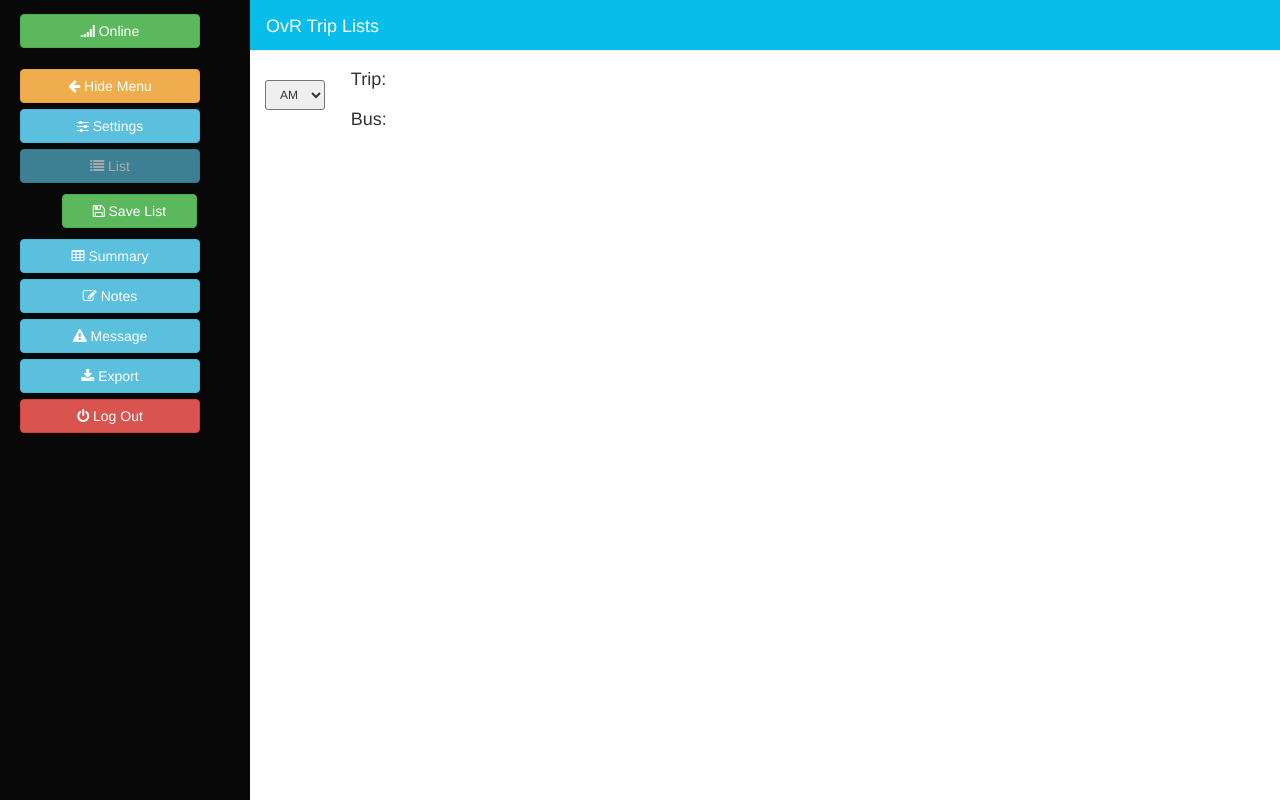
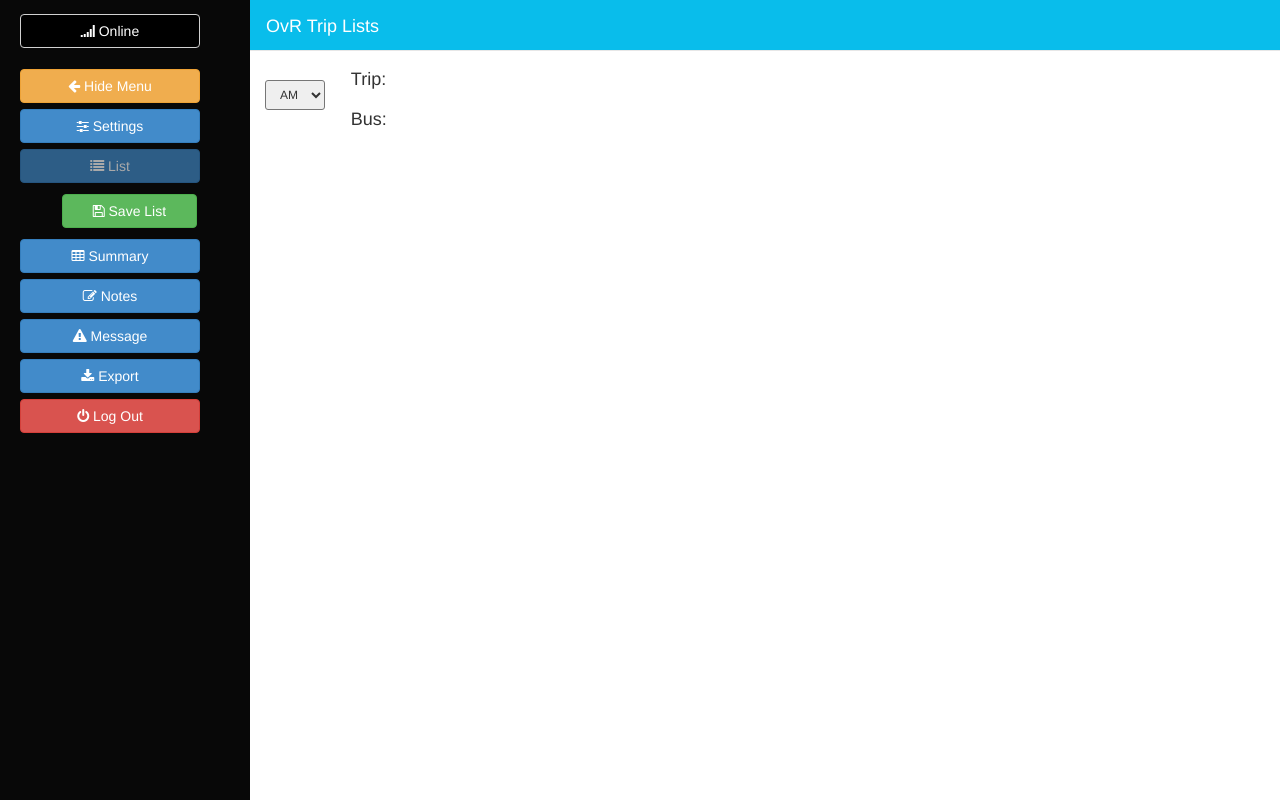
Before and after one commit to OvRcode/ovr_lists, a PHP site: page /list.html in a window 1280 px wide. Run offline with PHP 8.4, Linux system fonts and the light colour scheme; some libraries are stand-ins or nearby versions.

Commit message:
Changed menu color Moved Status indicator

```diff
--- a/css/simple-sidebar.css
+++ b/css/simple-sidebar.css
@@ -163,10 +163,10 @@
 }
 .listButton {
     border-radius:10px;
-    padding-top:3px;
+    padding-top:7px;
     padding-left:15px;
     padding-right:15px;
-    padding-bottom:3px;
+    padding-bottom:7px;
     margin-bottom: 10px;
     margin-left:3px;
     margin-right:3px;
@@ -197,6 +197,7 @@
 .bg-pm {
     background-color: #FF9900;
     border: 1px solid #333333;
+    color: #FFFFFF;
 }
 .bg-am {
     background-color:#FAE92A;
@@ -205,18 +206,26 @@
 .bg-waiver {
     background-color:#5CB85C;
     border: 1px solid #333333;
+    color: #FFFFFF;
 }
 .bg-productrec {
     background-color:#5BC0DE;
     border: 1px solid #333333;
+    color: #FFFFFF;
 }
 .bg-noshow {
     background-color: #FA2A2A;
     border: 1px solid #333333;
-    color: white;
+    color: #FFFFFF;
 }
 .bg-noshow a{
     color:#111111;
+}
+.btn-black {
+    background-color:#000000;
+    color:#FFFFFF;
+    border: 1px solid #D1D1D1;
+
 }
 #default{
     margin-left:10px;
--- a/js/lists.js
+++ b/js/lists.js
@@ -31,12 +31,14 @@ function noShow(element) {
     var NoShow = element.attr('id')+":NoShow";
     tripData.set(NoShow, 1);
     element.addClass('bg-noshow');
+    element.find("span.icon").html('<i class="fa fa-exclamation-triangle fa-lg"></i>');
 }
 function resetGuest(element){
     var ID = element.attr('id');
     var clearVars = [ ID + ":AM", ID + ":PM", ID + ":Waiver", ID + ":Product", ID + ":NoShow", ID + ":Bus" ];
     element.removeClass();
     element.addClass("row listButton bg-none");
+    element.find("span.icon").html('');
     jQuery.each(clearVars, function(key,value){
         tripData.remove(value);
     });
--- a/list.html
+++ b/list.html
@@ -43,7 +43,7 @@
         <div id="sidebar-wrapper">
             <ul class="sidebar-nav">
                 <li class="sidebar-brand">
-                    <button class="btn btn-success" id="status"><i class="fa fa-signal"></i> Online</button>
+                    <button class="btn btn-black" id="status"><i class="fa fa-signal"></i> Online</button>
                 </li>
                 <li>
                     <button type="button" class="btn btn-warning" id="btn-hide">
@@ -51,12 +51,12 @@
                     </button>
                 </li>
                 <li>
-                    <button class="btn btn-info" id="btn-settings">
+                    <button class="btn btn-primary" id="btn-settings">
                       <i class="fa fa-sliders"></i>&nbsp;Settings
                     </button>
                 </li>
                 <li>
-                    <button type="button" class="btn btn-info disabled" id="btn-list">
+                    <button type="button" class="btn btn-primary disabled" id="btn-list">
                       <i class="fa fa-list"></i>&nbsp;List
                     </button>
                 </li>
@@ -66,22 +66,22 @@
                     </button><br />
                 </li>
                 <li>
-                    <button type="button" class="btn btn-info" id="btn-summary">
+                    <button type="button" class="btn btn-primary" id="btn-summary">
                         <i class="fa fa-table"></i>&nbsp;Summary
                     </button>
                 </li>
                 <li>
-                    <button type="button" class="btn btn-info" id="btn-notes">
+                    <button type="button" class="btn btn-primary" id="btn-notes">
                         <i class="fa fa-pencil-square-o"></i>&nbsp;Notes
                     </button>
                 </li>
                 <li>
-                    <button type="button" class="btn btn-info" id="btn-message">
+                    <button type="button" class="btn btn-primary" id="btn-message">
                         <i class="fa fa-exclamation-triangle"></i>&nbsp;Message
                     </button>
                 </li>
                 <li>
-                    <button type="button" class="btn btn-info" id="btn-message">
+                    <button type="button" class="btn btn-primary" id="btn-message">
                         <i class="fa fa-download"></i>&nbsp;Export
                     </button>
                 </li>
@@ -104,13 +104,13 @@
           </nav>
             <div class="container-fluid pad">
                 <div class="row">
-                    <div class="col-xs-2 col-md-1">
+                    <div class="col-xs-3 col-md-1">
                       <select id="AMPM" class="input-sm">
                           <option value="AM">AM</option>
                           <option value="PM">PM</option>
                       </select>
                     </div>
-                    <div class="col-md-8">
+                    <div class="col-xs-9 col-md-8">
                         <h4>Trip: <span id="tripName"></span></h4>
                     </div>
                     <div class="col-xs-4 col-md-4">
```
Also changed, not shown: api/index.php (+5 -5 lines), index.html (+13 -13 lines), notes.html (+12 -13 lines), summary.html (+12 -13 lines).
